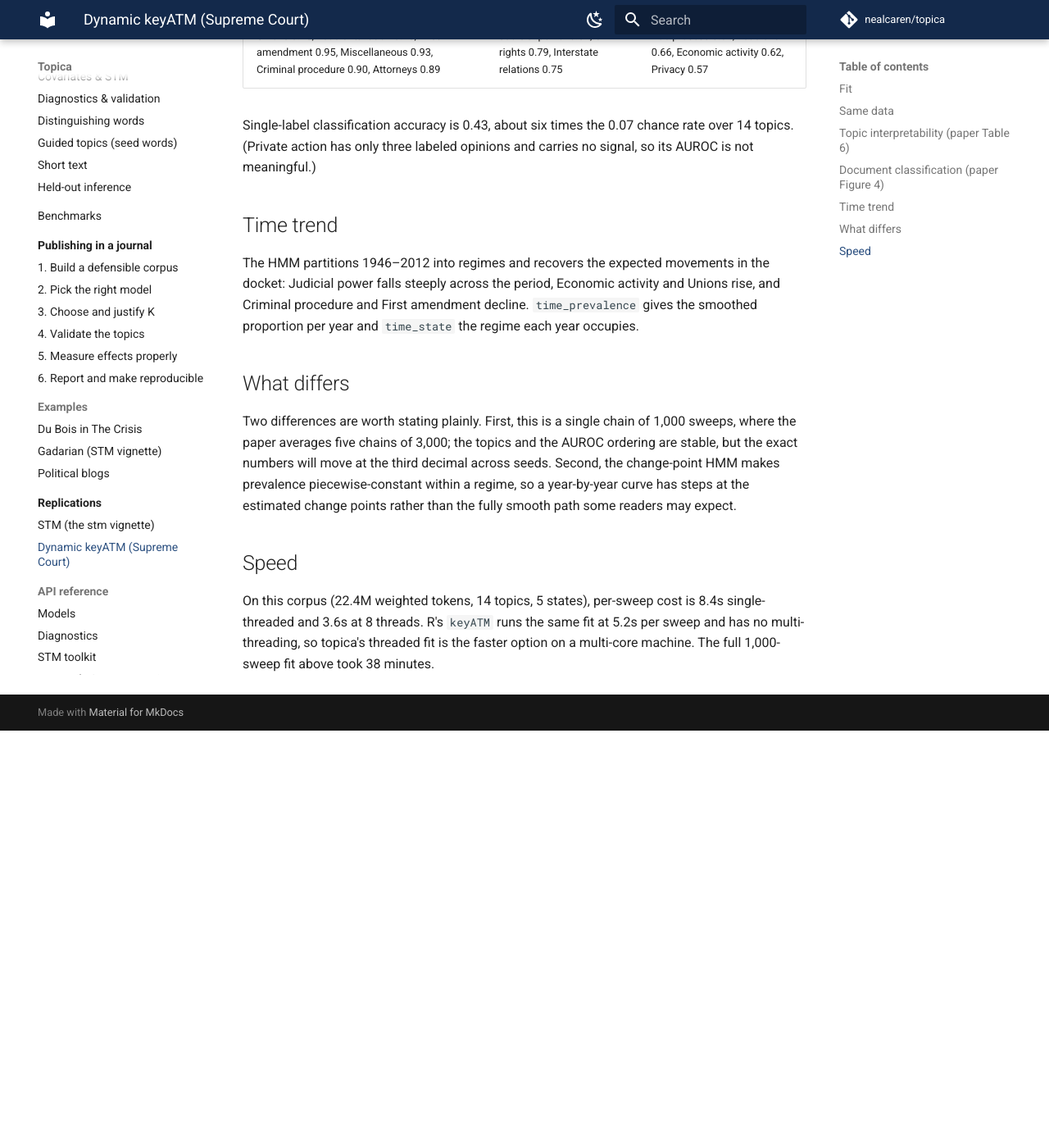
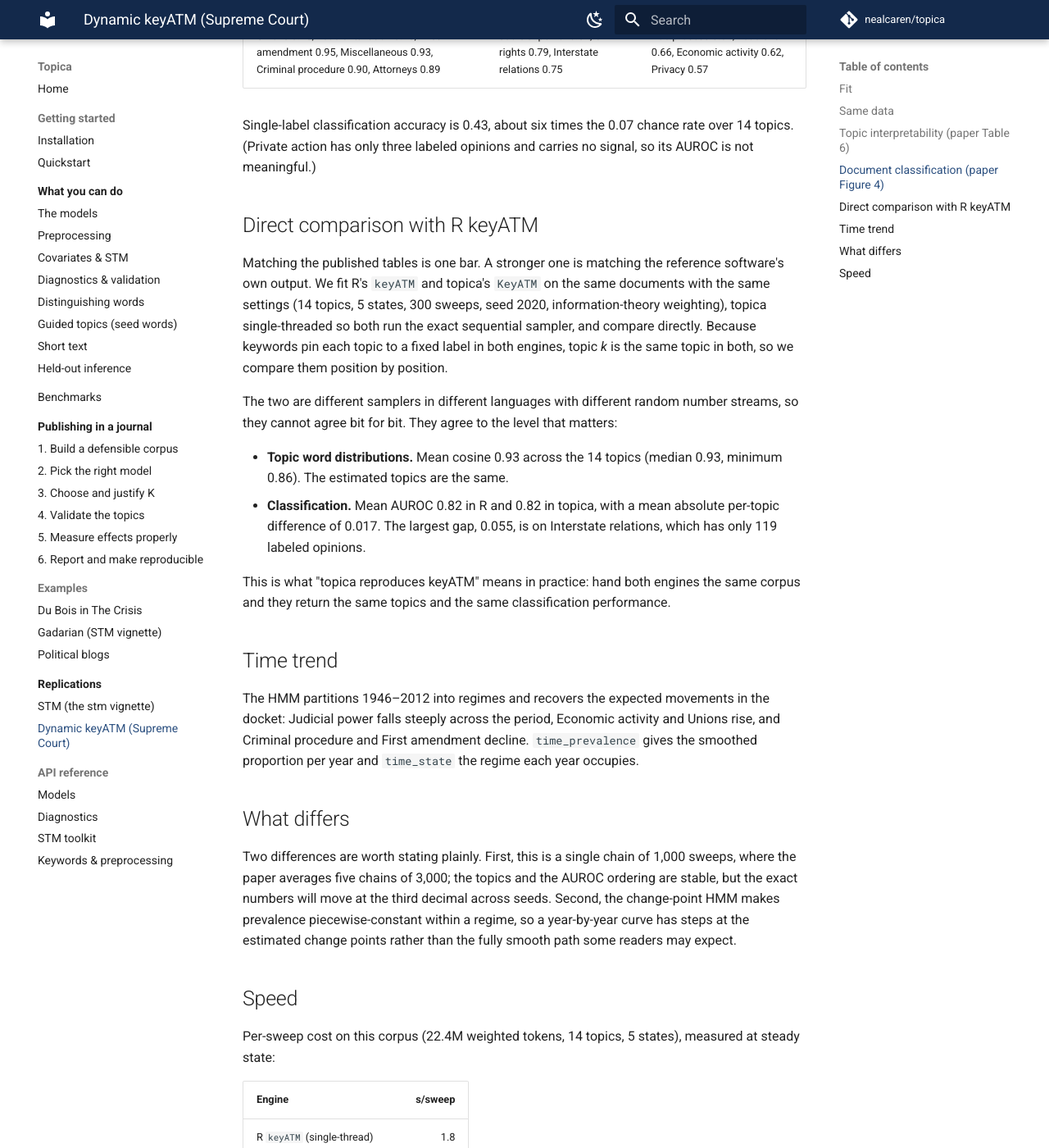
Before and after one commit to nealcaren/turbotopics, an MkDocs documentation site: the page built from docs/replications/keyatm-dynamic.md, in a window 1280 px wide and 1400 px high, scrolled down 2176 px. Shown: the whole window at 82% size. Built offline with MkDocs 1.6.1 and Material for MkDocs 9.7.7, drawn with Linux system fonts in a browser that asks for light colours; comment, search, counter and statistics services are not loaded; before the commit the page ends 3067 px from its top, so only the background shows below that; some of the changed text lies outside the part shown.

Commit message:
docs(replication): add direct R-vs-topica keyATM comparison, fix speed
Fit R keyATM and topica KeyATM on the identical court corpus (300 sweeps, seed
2020, single-threaded), compared directly: per-topic word-distribution cosine
mean 0.93 (min 0.86), per-topic AUROC 0.82 vs 0.82 with mean abs diff 0.017.
topica reproduces keyATM's own output, not just the paper's tables.

Correct the speed section: the earlier R per-sweep figure was init-inflated
(from a 50-sweep run). Clean steady-state is R 1.8 s/sweep (1 thread) vs topica
2.3 (8 threads) and 5.0 (1 thread). R is faster; the per-state alpha
slice-sampler is topica's bottleneck. Output matches; fitting is not faster.

Co-Authored-By: Claude Opus 4.8 (1M context) <noreply@anthropic.com>

```diff
--- a/docs/replications/keyatm-dynamic.md
+++ b/docs/replications/keyatm-dynamic.md
@@ -77,6 +77,30 @@ Single-label classification accuracy is 0.43, about six times the 0.07 chance
 rate over 14 topics. (Private action has only three labeled opinions and carries
 no signal, so its AUROC is not meaningful.)
 
+## Direct comparison with R keyATM
+
+Matching the published tables is one bar. A stronger one is matching the
+reference software's own output. We fit R's `keyATM` and topica's `KeyATM` on the
+same documents with the same settings (14 topics, 5 states, 300 sweeps, seed
+2020, information-theory weighting), topica single-threaded so both run the exact
+sequential sampler, and compare directly. Because keywords pin each topic to a
+fixed label in both engines, topic *k* is the same topic in both, so we compare
+them position by position.
+
+The two are different samplers in different languages with different random
+number streams, so they cannot agree bit for bit. They agree to the level that
+matters:
+
+- **Topic word distributions.** Mean cosine 0.93 across the 14 topics (median
+  0.93, minimum 0.86). The estimated topics are the same.
+- **Classification.** Mean AUROC 0.82 in R and 0.82 in topica, with a mean
+  absolute per-topic difference of 0.017. The largest gap, 0.055, is on
+  Interstate relations, which has only 119 labeled opinions.
+
+This is what "topica reproduces keyATM" means in practice: hand both engines the
+same corpus and they return the same topics and the same classification
+performance.
+
 ## Time trend
 
 The HMM partitions 1946–2012 into regimes and recovers the expected movements in
@@ -96,7 +120,17 @@ than the fully smooth path some readers may expect.
 
 ## Speed
 
-On this corpus (22.4M weighted tokens, 14 topics, 5 states), per-sweep cost is
-8.4s single-threaded and 3.6s at 8 threads. R's `keyATM` runs the same fit at
-5.2s per sweep and has no multi-threading, so topica's threaded fit is the faster
-option on a multi-core machine. The full 1,000-sweep fit above took 38 minutes.
+Per-sweep cost on this corpus (22.4M weighted tokens, 14 topics, 5 states),
+measured at steady state:
+
+| Engine | s/sweep |
+|---|---:|
+| R `keyATM` (single-thread) | 1.8 |
+| topica (8 threads) | 2.3 |
+| topica (single-thread) | 5.0 |
+
+R is faster here. Its single-threaded C++ sampler is well-optimized, and topica's
+threading narrows the gap without closing it on the dynamic model. The cost
+center in topica is the per-state α slice-sampler, which is where the remaining
+single-thread gap lives. topica's contribution on this corpus is matching output,
+not faster fitting.
```
